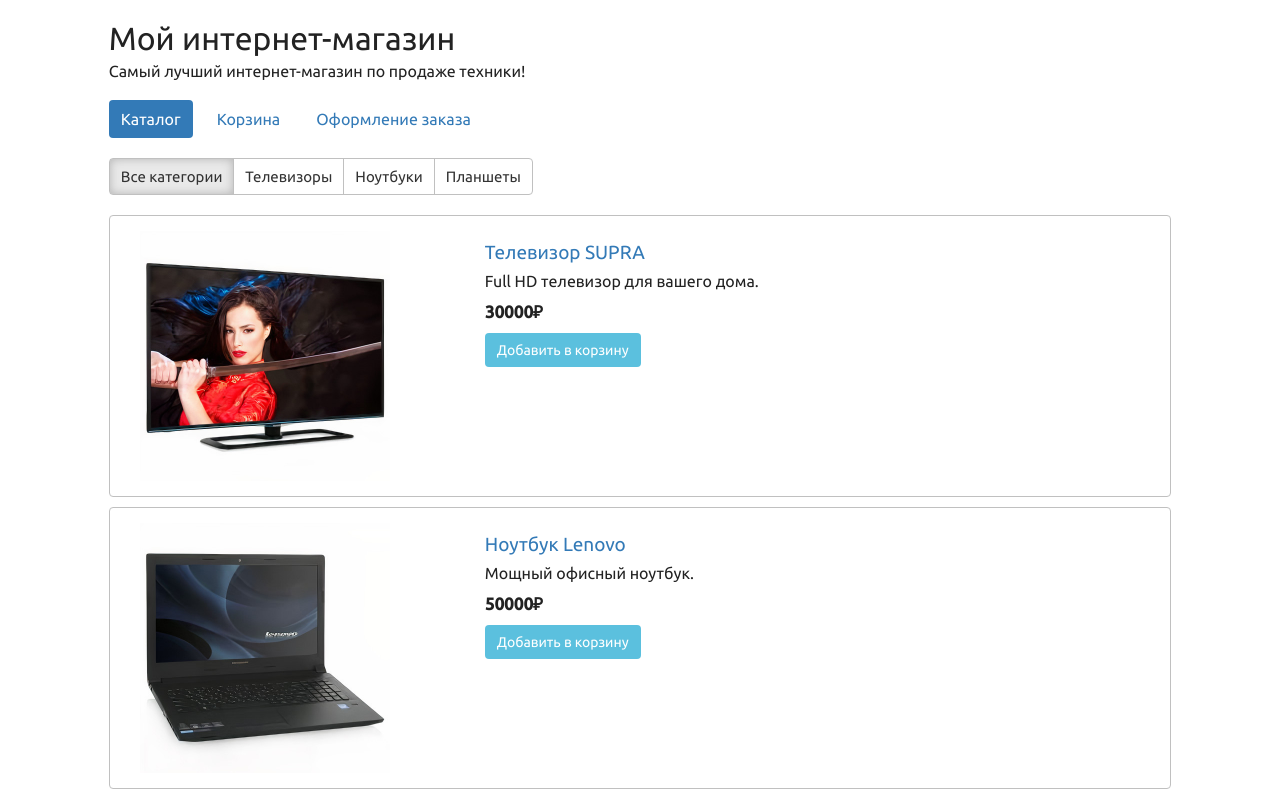
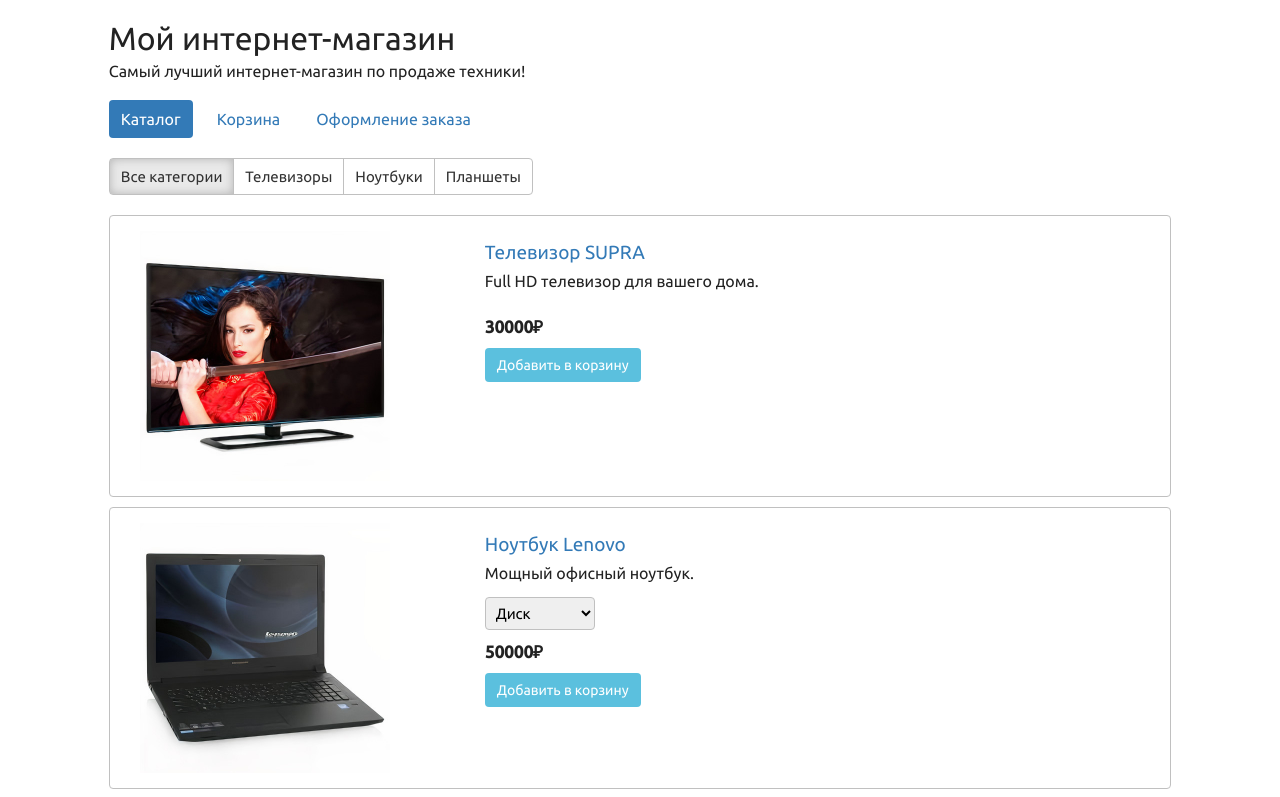
Before and after one commit to bananchik228/react-shop, a React (Create React App) app: page /catalog in a window 1280 px wide. Shown: the top 797 px of the page. Built offline with nearby package versions, Linux system fonts and the light colour scheme.

Commit message:
Небольшие правки, добавление товаров с разными данными

```diff
--- a/src/App.jsx
+++ b/src/App.jsx
@@ -25,13 +25,13 @@
                 params: [
                     {
                         name: 'Характеристики',
-                        description: 'Экран: 15.6\'; разрешение экрана: 1920×1080; тип матрицы: TN; процессор: AMD Ryzen 3 2200u; частота: 2.1 ГГц (3.7 ГГц, в режиме Turbo); память: 4096 Мб, DDR4; SSD: 256 Гб; AMD Radeon Vega 8; WiFi; Bluetooth; HDMI; WEB-камера; Free DOS'
+                        description: 'Экран: 15.6\'; разрешение экрана: 1920×1080; тип матрицы: TN; процессор: AMD Ryzen 3 2200u; частота: 2.1 ГГц (3.7 ГГц, в режиме Turbo); память: 4096 Мб, DDR4; AMD Radeon Vega 8; WiFi; Bluetooth; HDMI; WEB-камера; Free DOS'
                     }
                 ],
                 selects: [
                     {
-                        name: 'Цвет',
-                        values: ['Белый', 'Чёрный', 'Красный']
+                        name: 'Диск',
+                        values: ['1TB HDD', '256GB SSD']
                     }
                 ],
                 price: 50000,
@@ -48,6 +48,12 @@
                 name: 'Apple Ipad',
                 category: 'Планшеты',
                 description: 'Очень дорогой планшет.',
+                selects: [
+                    {
+                        name: 'Цвет',
+                        values: ['Белый', 'Чёрный', 'Красный']
+                    }
+                ],
                 price: 80000,
                 img: 'images/ipad.jpg'
             }
@@ -55,31 +61,63 @@
         cartList: {}
     }
 
-    addToCart = product => {
-        let cartItem = this.state.cartList[product.name]
+    addToCart = (product, event) => {
+        const selects = event.target.parentElement.getElementsByTagName('select')
 
-        if (cartItem) {
-            this.setState(state => ({
-                cartList: {
-                    ...state.cartList,
-                    [product.name]: {
-                        ...state.cartList[product.name],
-                        quantity: state.cartList[product.name].quantity + 1
+        let noParams = false
+        const addSelects = []
+
+        for(let i = 0; i < selects.length; i++) {
+            if (selects[i].value === product.selects[i].name) {
+                alert('Пожалуйста выберите все параметры!')
+                noParams = true
+                break
+            } else {
+                addSelects.push({name: product.selects[i].name, value: selects[i].value})
+            }
+        }
+
+        if (!noParams) {
+
+            const selects = []
+            for (let select of addSelects) {
+                selects.push(select.value)
+            }
+            const selectsName = ` (${selects.join(', ')})`
+
+            const name = `${product.name}${selectsName !== ' ()' ? selectsName : ''}`
+
+            const cartItem = this.state.cartList[name]
+
+            if (cartItem && JSON.stringify(cartItem.selects) === JSON.stringify(addSelects)) {
+                this.setState(state => ({
+                    cartList: {
+                        ...state.cartList,
+                        [name]: {
+                            ...state.cartList[name],
+                            quantity: state.cartList[name].quantity + 1
+                        }
                     }
-                }
-            }))
-        } else {
+                }))
+
+                alert(`Товар "${name}" добавлен в корзину!`)
+                return false
+            }
 
             this.setState(state => ({
                 cartList: {
                     ...state.cartList,
-                    [product.name]: {
+                    [name]: {
                         category: product.category,
+                        selects: addSelects,
                         price: product.price,
                         quantity: 1
                     }
                 }
             }))
+
+            alert(`Товар "${product.name}" добавлен в корзину!`)
+            return true
         }
     }
 
--- a/src/App.scss
+++ b/src/App.scss
@@ -28,6 +28,32 @@
         margin: 10px 0 10px 0;
     }
 
+    ul {
+        margin: 0;
+        padding: 0;
+        list-style-type: none;
+
+        li:not(:first-child) {
+            margin-top: 4px;
+        }
+    }
+
+    .selects {
+        display: flex;
+        margin: 5px 0 10px 0;
+
+        select {
+            padding: 6px;
+            font-size: 15px;
+            border-radius: 4px;
+            border: 1px solid silver;
+
+            &:not(:first-child) {
+                margin-left: 10px;
+            }
+        }
+    }
+
     button {
         margin-top: 10px;
         border: none;
--- a/src/components/Cart.jsx
+++ b/src/components/Cart.jsx
@@ -8,7 +8,6 @@
 export default ({cartList, addOneToCart, removeToCart}) => {
 
     const keys = Object.keys(cartList)
-    console.log(keys)
     const values = Object.values(cartList)
 
     let price = 0
@@ -36,6 +35,7 @@
                             product={cartList[name]}
                             addOneToCart={addOneToCart}
                             removeToCart={removeToCart}
+                            key={name}
                         />
                     ))}
                 </tbody>
--- a/src/components/CartItem.jsx
+++ b/src/components/CartItem.jsx
@@ -5,16 +5,21 @@
         <tr>
             <td>{name}</td>
             <td>{product.category}</td>
-            <td>Пусто</td>
+            <td>
+                <ul>{product.selects.length ? product.selects.map(({name, value}) => (
+                        <li key={name}>{name}: {value}</li>
+                    )) : 'Пусто'}
+                </ul>
+            </td>
             <td>{product.price} руб.</td>
             <td>
-                <span class="remove" onClick={() => removeToCart(name)}>-</span>
+                <span className="remove" onClick={() => removeToCart(name)}>-</span>
                 {product.quantity}
-                <span class="add" onClick={() => addOneToCart(name)}>+</span>
+                <span className="add" onClick={() => addOneToCart(name)}>+</span>
             </td>
             <td>
                 {product.quantity * product.price} руб.
-                <span class="removeСompletely" onClick={() => {
+                <span className="removeСompletely" onClick={() => {
                     if(window.confirm(`Удалить товар "${name}" из корзины?`)) {
                         removeToCart(name, true)
                     }
--- a/src/components/CatalogItem.jsx
+++ b/src/components/CatalogItem.jsx
@@ -12,11 +12,24 @@
                 <Link to={`/catalog/${category}/${number}`}>{name}</Link>
 
                 <p>{description}</p>
+
+                <div className="selects">
+
+                    {product.selects ? product.selects.map(param => (
+                        <select key={param.name}>
+                            <option value={param.name}>{param.name}</option>
+                            {param.values.map(value => (
+                                <option key={value} value={value}>{value}</option>
+                            ))}
+                        </select>
+                    )) : null}
+
+                </div>
+
                 <b>{price}₽</b>
 
-                <button onClick={() => {
-                    addToCart(product)
-                    alert(`Товар "${name}" добавлен в корзину!`)
+                <button onClick={event => {
+                    addToCart(product, event)
                 }}>Добавить в корзину</button>
             </div>
         </div>
--- a/src/components/Product.jsx
+++ b/src/components/Product.jsx
@@ -15,7 +15,7 @@
             <h1>{product.name}</h1>
 
             <div className="product__info">
-                <img src={product.img} alt={product.name} />
+                <img src={`../../${product.img}`} alt={product.name} />
                 <div className="product__description">
                     <h3>Категория</h3>
                     <p>{product.category}</p>
@@ -23,15 +23,27 @@
                     <p>{product.description}</p>
 
                     {product.params ? product.params.map(param => (
-                        <>
+                        <React.Fragment key={param.name}>
                             <h3>{param.name}</h3>
                             <p>{param.description}</p>
-                        </>
+                        </React.Fragment>
                     )) : null}
 
-                    <button onClick={() => {
-                        addToCart(product)
-                        alert(`Товар "${product.name}" добавлен в корзину!`)
+                    <div className="selects">
+
+                        {product.selects ? product.selects.map(param => (
+                            <select key={param.name}>
+                                <option value={param.name}>{param.name}</option>
+                                {param.values.map(value => (
+                                    <option key={value} value={value}>{value}</option>
+                                ))}
+                            </select>
+                        )) : null}
+
+                    </div>
+
+                    <button onClick={event => {
+                        addToCart(product, event)
                     }}>
                         Добавить в корзину ({product.price}₽)
                     </button>
--- a/src/styles/Product.scss
+++ b/src/styles/Product.scss
@@ -29,7 +29,7 @@
         }
 
         button {
-            margin-top: 14px;
+            margin-top: 9px;
         }
     }
 }
```
